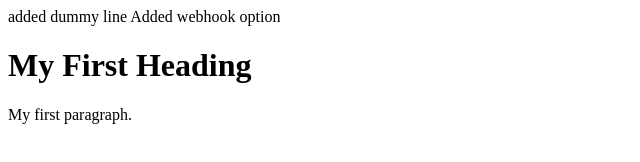
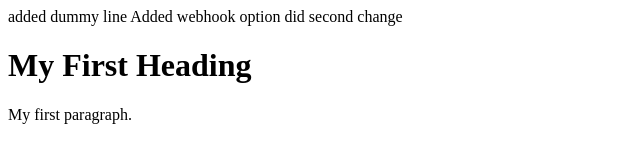
Before and after one commit to krishna2025-26/maven-project, a plain HTML site: page index.html in a window 1280 px wide. Shown: the whole page, without its empty margins (0-640 px from the left). Drawn offline with Linux system fonts and the light colour scheme.

Commit message:
did second change

```diff
--- a/index.html
+++ b/index.html
@@ -4,6 +4,8 @@
 added dummy line
 
 Added webhook option
+
+did second change
 <h1>My First Heading</h1>
 <p>My first paragraph.</p>
 
```
